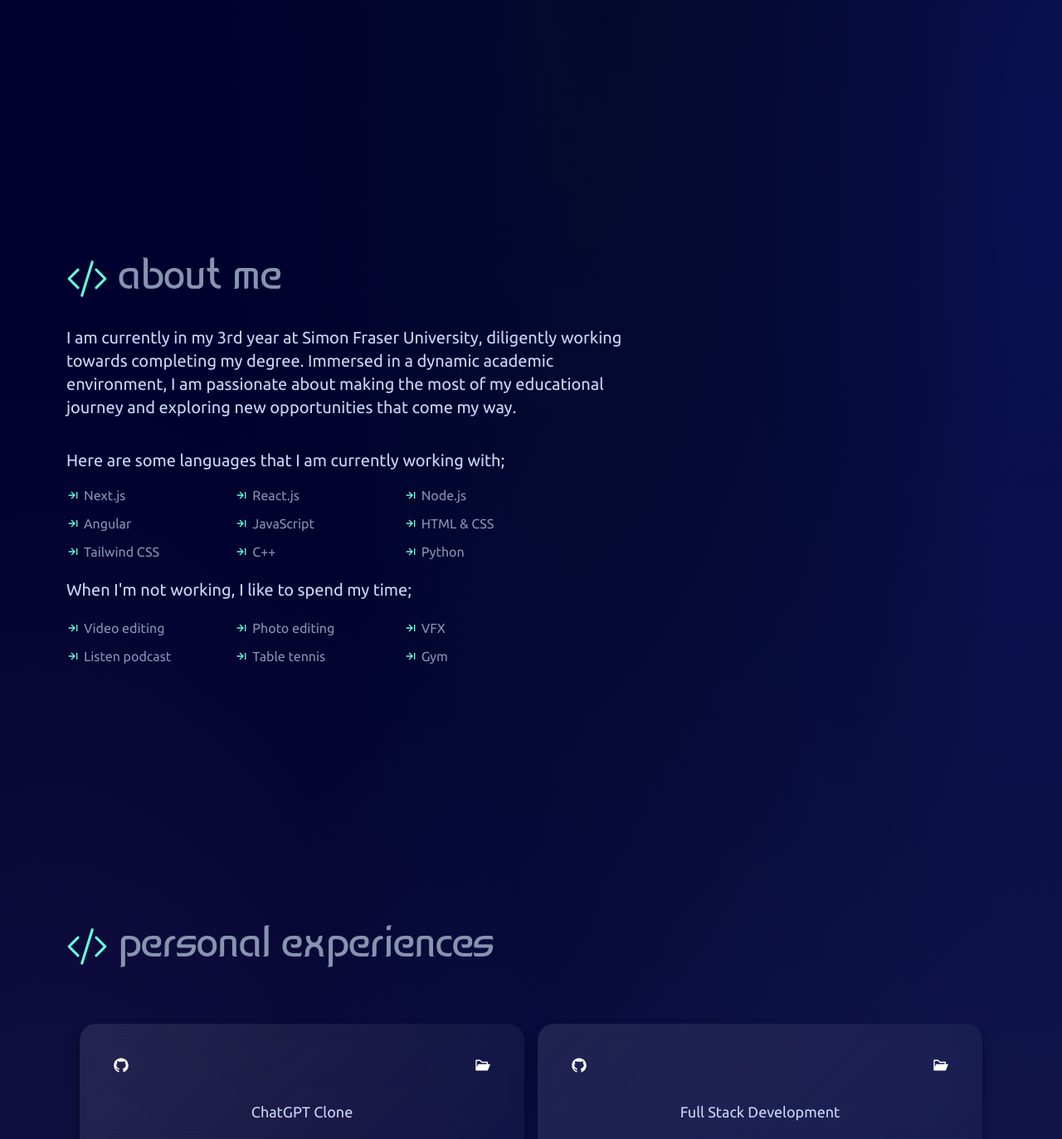
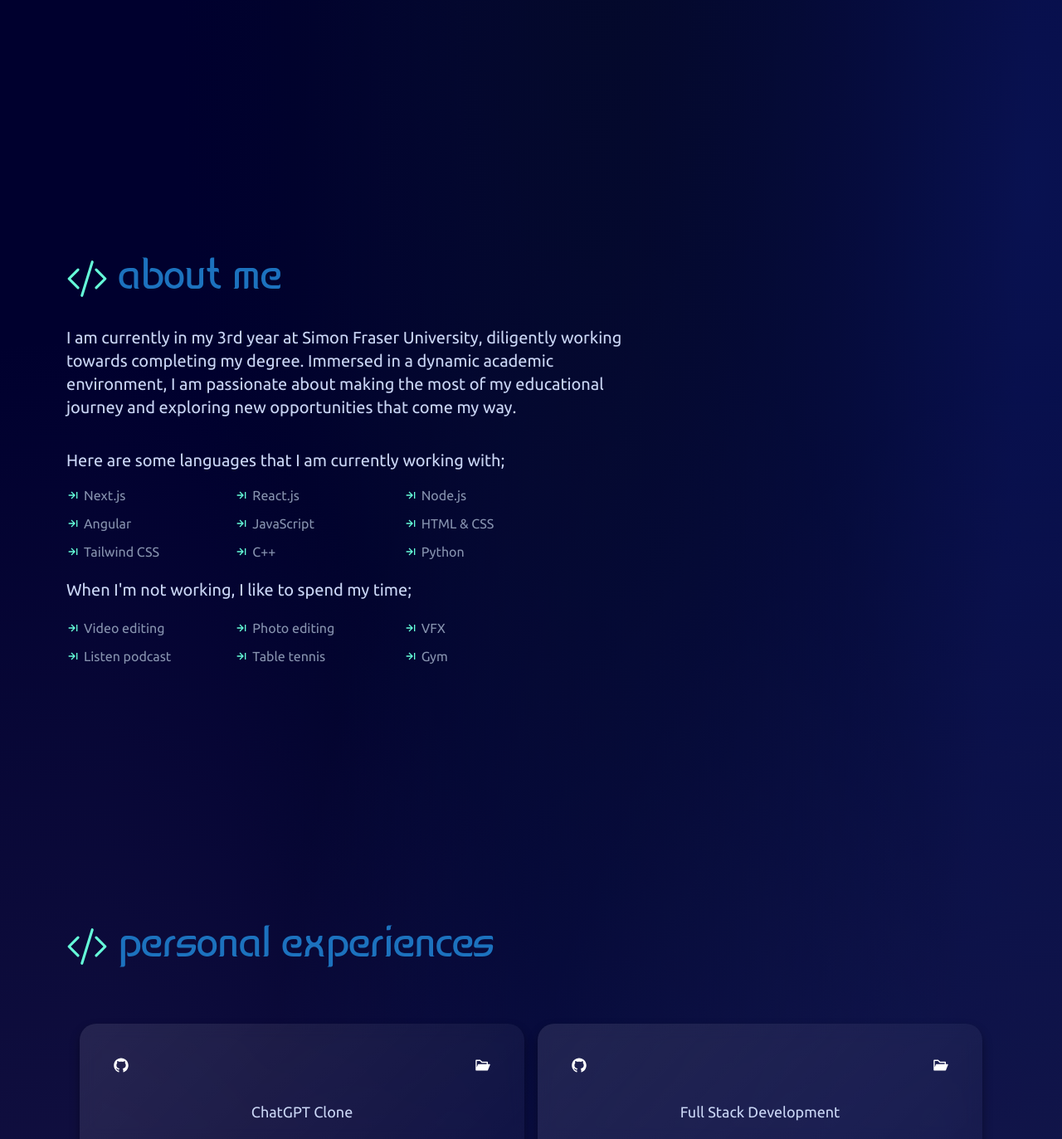
Before and after one commit to gprem09/Portfolio, a Next.js app: page / in a window 1280 px wide. Shown: the part 743-2116 px from the top of the page at 83% size. Built offline with nearby package versions, Linux system fonts and the light colour scheme.

Commit message:
minor changes

```diff
--- a/src/app/globals.css
+++ b/src/app/globals.css
@@ -120,6 +120,14 @@ body {
   font-size: 50px;
 }
 
+.light-mode-h {
+  color: #1C72BE;
+}
+
+.light-mode-h2 {
+  color: #3b82c1;
+}
+
 .banner p {
   color: #5C6883;
   padding-top: 50px;
--- a/src/app/page.js
+++ b/src/app/page.js
@@ -216,12 +216,12 @@ export default function Home() {
 
         <section className='aboutMe'>
           <div>
-            <h1 className='fonts textColor'><BsCodeSlash style={{ display: 'inline-block', color: !isDarkMode ? 'rgb(10,25,47)' : '#65FFDA' }} /> about me</h1>
+            <h1 className='fonts light-mode-h'><BsCodeSlash style={{ display: 'inline-block', color: !isDarkMode ? 'rgb(10,25,47)' : '#65FFDA' }} /> about me</h1>
             <p className={`py-5 paraWidth text-xl ${!isDarkMode ? 'textColor' : 'titleColor'}`}>
               I am currently in my 3rd year at Simon Fraser University, diligently working towards completing my degree. Immersed in a dynamic academic environment, I am passionate about making the most of my educational journey and exploring new opportunities that come my way.
             </p>
 
-            <p className={`py-4 paraWidth text-xl ${!isDarkMode ? 'textColor' : 'titleColor'}`}>Here are some languages that I am currently working with;</p>
+            <p className={`py-4 paraWidth text-xl ${!isDarkMode ? 'light-mode-h2' : 'titleColor'}`}>Here are some languages that I am currently working with;</p>
 
             <div style={{
               display: 'grid',
@@ -237,7 +237,7 @@ export default function Home() {
               ))}
             </div>
 
-            <p className={`py-5 paraWidth text-xl ${!isDarkMode ? 'textColor' : 'titleColor'}`}>When I&apos;m not working, I like to spend my time;</p>
+            <p className={`py-5 paraWidth text-xl ${!isDarkMode ? 'light-mode-h2' : 'titleColor'}`}>When I&apos;m not working, I like to spend my time;</p>
 
             <div style={{
               display: 'grid',
@@ -257,7 +257,7 @@ export default function Home() {
 
 
 
-        <h1 className='fonts textColor project'><BsCodeSlash style={{ display: 'inline-block', color: !isDarkMode ? 'rgb(10,25,47)' : '#65FFDA' }} /> personal experiences</h1>
+        <h1 className='fonts light-mode-h project'><BsCodeSlash style={{ display: 'inline-block', color: !isDarkMode ? 'rgb(10,25,47)' : '#65FFDA' }} /> personal experiences</h1>
         <div className='grid grid-cols-1 md:grid-cols-2 gap-4 p-4'>
 
           {/* ChatGPT Clone */}
```
